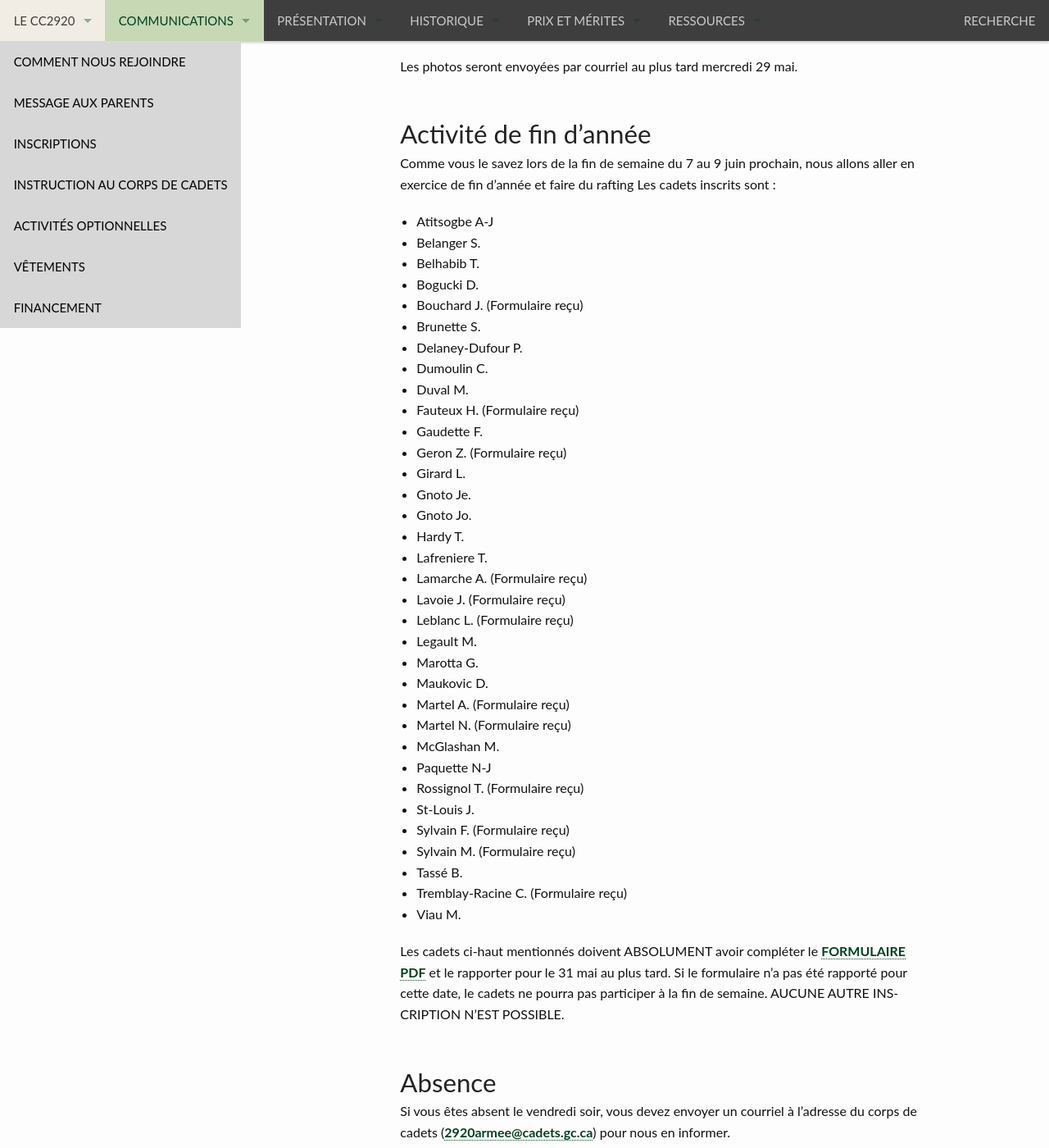
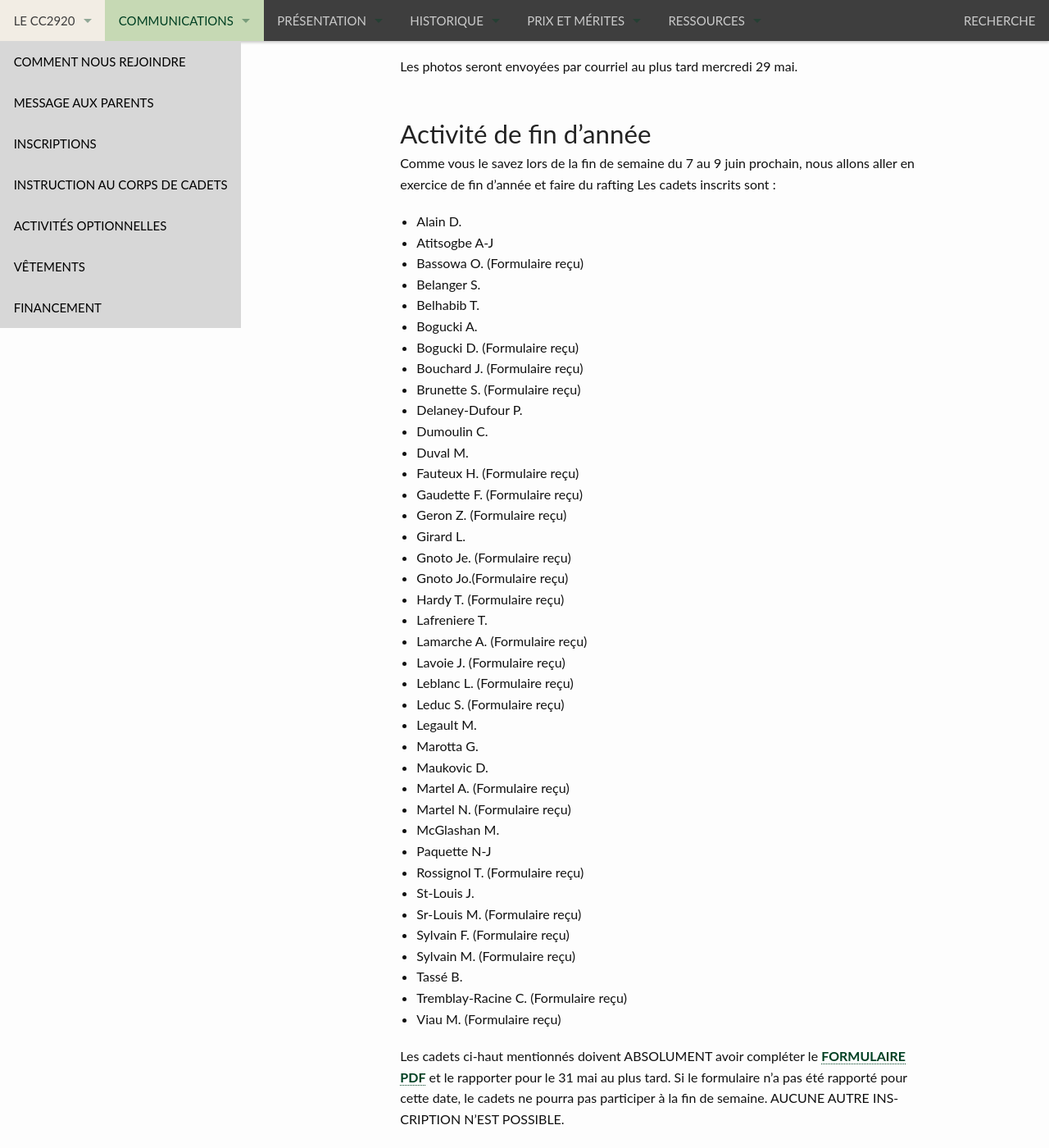
Before and after one commit to CC2920/web, a Jekyll site: the page built from _communications/messages.md, in a window 1280 px wide and 1400 px high, scrolled down 791 px. Shown: the whole window at 82% size. Built offline with Jekyll 4.4.1, drawn with Linux system fonts in a browser that asks for light colours.

Commit message:
Update messages.md

```diff
--- a/_communications/messages.md
+++ b/_communications/messages.md
@@ -26,26 +26,30 @@ Les photos seront envoyées par courriel au plus tard mercredi 29 mai.
 
 Comme vous le savez lors de la fin de semaine du 7 au 9 juin prochain, nous allons aller en exercice de fin d'année et faire du rafting
 Les cadets inscrits sont :
+- Alain D.
 - Atitsogbe A-J
+- Bassowa O. (Formulaire reçu)
 - Belanger S.
 - Belhabib T.
-- Bogucki D.
+- Bogucki A.
+- Bogucki D. (Formulaire reçu)
 - Bouchard J. (Formulaire reçu)
-- Brunette S.
+- Brunette S. (Formulaire reçu)
 - Delaney-Dufour P.
 - Dumoulin C.
 - Duval M.
 - Fauteux H. (Formulaire reçu)
-- Gaudette F.
+- Gaudette F. (Formulaire reçu)
 - Geron Z. (Formulaire reçu)
 - Girard L.
-- Gnoto Je.
-- Gnoto Jo.
-- Hardy T.
+- Gnoto Je. (Formulaire reçu)
+- Gnoto Jo.(Formulaire reçu)
+- Hardy T. (Formulaire reçu)
 - Lafreniere T.
 - Lamarche A. (Formulaire reçu)
 - Lavoie J.  (Formulaire reçu)
 - Leblanc L. (Formulaire reçu)
+- Leduc S. (Formulaire reçu)
 - Legault M.
 - Marotta G.
 - Maukovic D.
@@ -55,11 +59,12 @@ Les cadets inscrits sont :
 - Paquette N-J
 - Rossignol T. (Formulaire reçu)
 - St-Louis J.
+- Sr-Louis M. (Formulaire reçu)
 - Sylvain F. (Formulaire reçu)
 - Sylvain M. (Formulaire reçu)
 - Tassé B.
 - Tremblay-Racine C. (Formulaire reçu)
-- Viau M.
+- Viau M. (Formulaire reçu)
 
 Les cadets ci-haut mentionnés doivent ABSOLUMENT avoir compléter le [FORMULAIRE PDF](https://drive.google.com/file/d/1rhYdWPIg5p5iRtGpXIC3cCe8jmZ4pXVf/view?usp=sharing) et le rapporter pour le 31 mai au plus tard. Si le formulaire n'a pas été rapporté pour cette date, le cadets ne pourra pas participer à la fin de semaine. AUCUNE AUTRE INSCRIPTION N'EST POSSIBLE.
 
```
